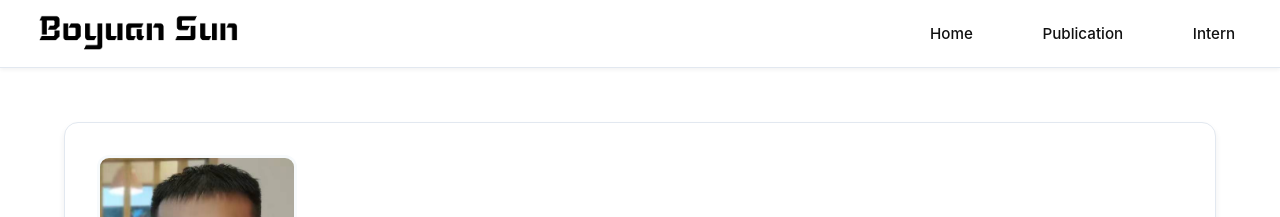
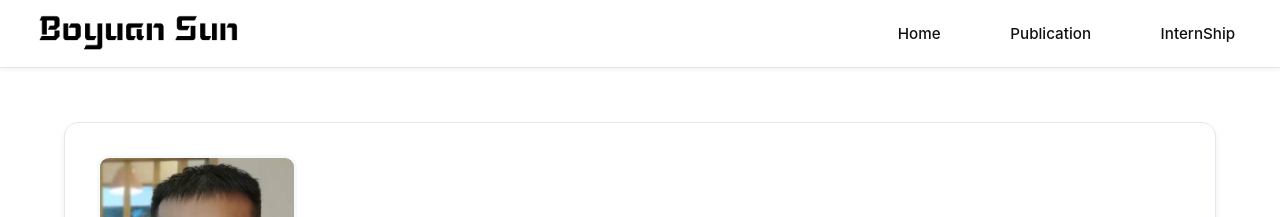
Before and after one commit to BBBBchan/BBBBchan.github.io, a Jekyll site: the page built from index.html, in a window 1280 px wide. Shown: the top 217 px of the page. Built offline with Jekyll 4.4.1, drawn with Linux system fonts in a browser that asks for light colours; nearby versions of some CDN libraries.

Commit message:
Rename 'Intern' link to 'InternShip'

```diff
--- a/_includes/header.html
+++ b/_includes/header.html
@@ -19,7 +19,7 @@
           {% assign page_link = page_link | absolute_url %}
           <a class="page-link" href="{{ page_link }}">{{ page.name }}</a>
         {% endfor %}
-        <a class="page-link" href="#experience">Intern</a>
+        <a class="page-link" href="#experience">InternShip</a>
       </div>
     </nav>
   </div>
```
